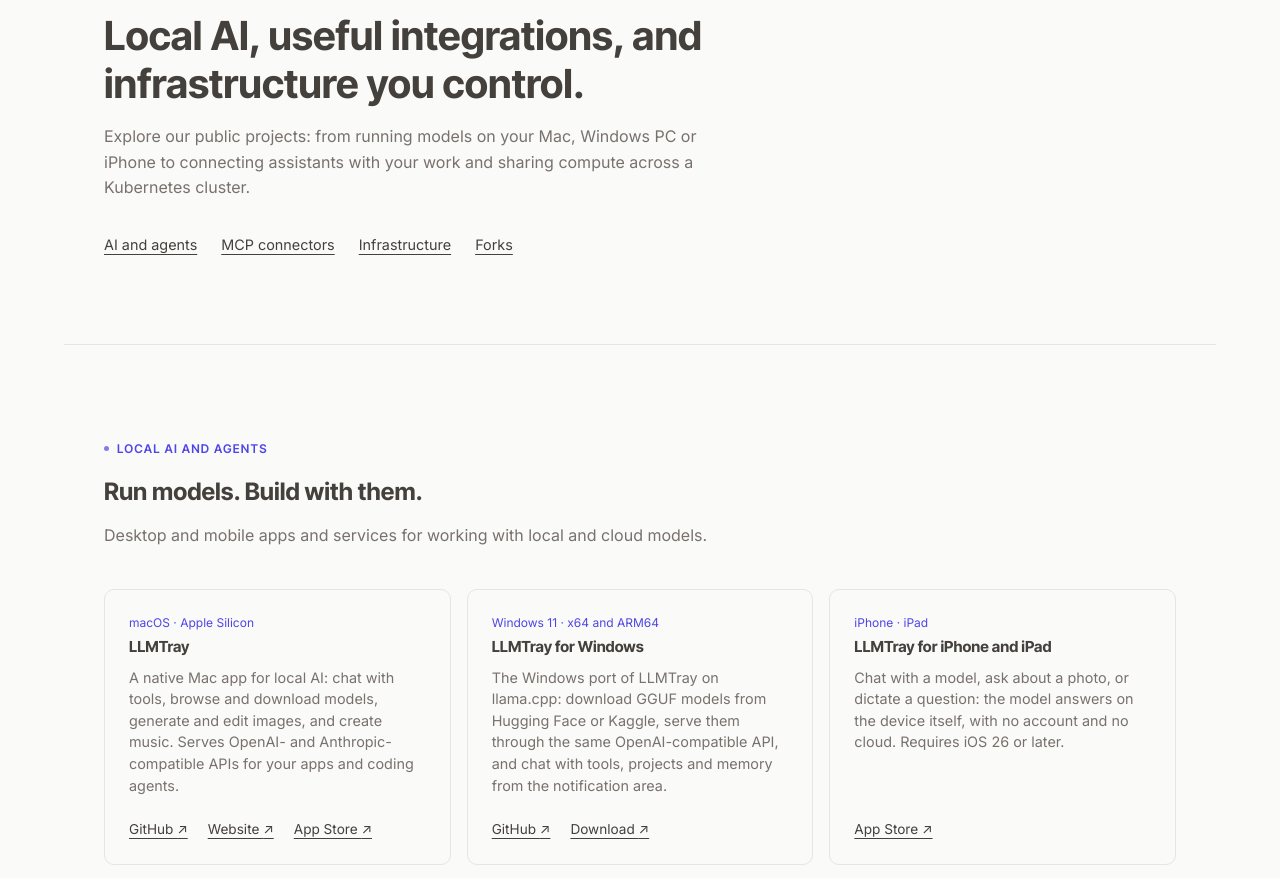
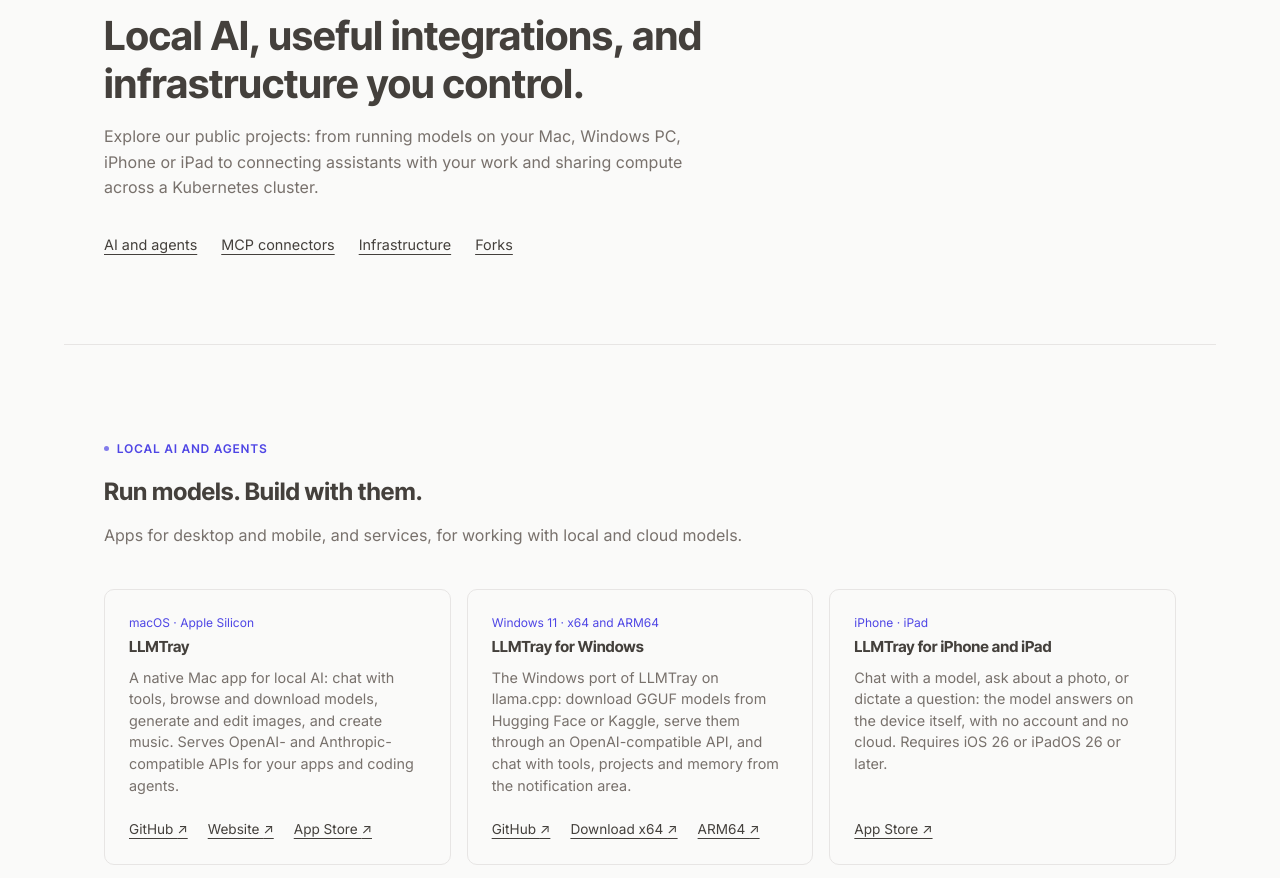
Before and after one commit to ipsupport-llc/ipsupport-llc.github.io, a plain HTML site: page index.html in a window 1280 px wide. Shown: the part 200-1078 px from the top of the page. Drawn offline with Linux system fonts and the light colour scheme.

Commit message:
Catalog: review follow-up
iPadOS 26 next to iOS 26, both Scoop installs, Windows API wording without
claiming parity, visible x64 and ARM64 download links, meta descriptions
and the catalog date updated, the code rule next to the card rules.

Co-Authored-By: Claude Opus 5.5 <noreply@anthropic.com>

```diff
--- a/index.html
+++ b/index.html
@@ -5,9 +5,9 @@
 <meta name="viewport" content="width=device-width, initial-scale=1">
 <meta name="google-site-verification" content="vPSnv-ACweVU7zedD6wmncgyS5txK4xSHu5ZJ_OzHII" />
 <title>IPSupport LLC — open source</title>
-<meta name="description" content="Open source from IPSupport LLC: local AI for Mac, a coding agent, an LLM gateway, MCP connectors, and Kubernetes infrastructure.">
+<meta name="description" content="Open source from IPSupport LLC: local AI for Mac, Windows, iPhone and iPad, a coding agent, an LLM gateway, MCP connectors, and Kubernetes infrastructure.">
 <meta property="og:title" content="IPSupport LLC — open source">
-<meta property="og:description" content="Open source from IPSupport LLC: local AI for Mac, a coding agent, an LLM gateway, MCP connectors, and Kubernetes infrastructure.">
+<meta property="og:description" content="Open source from IPSupport LLC: local AI for Mac, Windows, iPhone and iPad, a coding agent, an LLM gateway, MCP connectors, and Kubernetes infrastructure.">
 <meta property="og:type" content="website">
 <meta property="og:url" content="https://ipsupport-llc.github.io/">
 <link rel="canonical" href="https://ipsupport-llc.github.io/">
@@ -96,6 +96,7 @@ nav.primary a:hover { color: var(--fg); }
 .oss { display: grid; gap: 1rem; grid-template-columns: 1fr; margin-top: 2.5rem; }
 @media (min-width: 720px) { .oss { grid-template-columns: repeat(2, 1fr); } }
 @media (min-width: 980px) { .oss { grid-template-columns: repeat(3, 1fr); } }
+.repo code { font-family: ui-monospace, SFMono-Regular, Menlo, Consolas, monospace; font-size: 0.85em; overflow-wrap: anywhere; color: var(--fg); }
 .repo {
   display: flex; flex-direction: column; gap: 0.4rem; padding: 1.5rem;
   border: 1px solid var(--rule); border-radius: 10px; background: var(--bg); color: var(--fg);
@@ -132,7 +133,6 @@ footer.site a.mail {
 footer.site a.mail:hover { color: var(--accent); text-decoration-color: var(--accent-d); }
 .legal { font-size: 0.8rem; color: var(--muted); }
 @media (min-width: 900px) { .legal { text-align: right; } }
-.repo code { font-size: 0.85em; overflow-wrap: anywhere; color: var(--fg); }
 </style>
 </head>
 <body>
@@ -152,7 +152,7 @@ footer.site a.mail:hover { color: var(--accent); text-decoration-color: var(--ac
 <section class="shell hero">
   <p class="eyebrow">IPSupport LLC / Open source</p>
   <h1>Local AI, useful integrations, and infrastructure you control.</h1>
-  <p>Explore our public projects: from running models on your Mac, Windows PC or iPhone to connecting assistants with your work and sharing compute across a Kubernetes cluster.</p>
+  <p>Explore our public projects: from running models on your Mac, Windows PC, iPhone or iPad to connecting assistants with your work and sharing compute across a Kubernetes cluster.</p>
   <nav class="catalog-nav" aria-label="Project categories">
     <a href="#oss">AI and agents</a>
     <a href="#connectors">MCP connectors</a>
@@ -164,7 +164,7 @@ footer.site a.mail:hover { color: var(--accent); text-decoration-color: var(--ac
 <section class="shell" id="oss" aria-labelledby="oss-title">
   <p class="eyebrow">Local AI and agents</p>
   <h2 id="oss-title">Run models. Build with them.</h2>
-  <p class="section-intro">Desktop and mobile apps and services for working with local and cloud models.</p>
+  <p class="section-intro">Apps for desktop and mobile, and services, for working with local and cloud models.</p>
   <div class="oss">
     <article class="repo">
       <p class="meta">macOS · Apple Silicon</p>
@@ -179,16 +179,17 @@ footer.site a.mail:hover { color: var(--accent); text-decoration-color: var(--ac
     <article class="repo">
       <p class="meta">Windows 11 · x64 and ARM64</p>
       <h3>LLMTray for Windows</h3>
-      <p>The Windows port of LLMTray on llama.cpp: download GGUF models from Hugging Face or Kaggle, serve them through the same OpenAI-compatible API, and chat with tools, projects and memory from the notification area.</p>
+      <p>The Windows port of LLMTray on llama.cpp: download GGUF models from Hugging Face or Kaggle, serve them through an OpenAI-compatible API, and chat with tools, projects and memory from the notification area.</p>
       <div class="repo-links">
         <a href="https://github.com/ipsupport-llc/llmtray-windows" aria-label="LLMTray for Windows on GitHub">GitHub <span aria-hidden="true">↗</span></a>
-        <a href="https://github.com/ipsupport-llc/llmtray-windows/releases/latest/download/LLMTray-x64-setup.exe" aria-label="Download the LLMTray for Windows x64 installer">Download <span aria-hidden="true">↗</span></a>
+        <a href="https://github.com/ipsupport-llc/llmtray-windows/releases/latest/download/LLMTray-x64-setup.exe" aria-label="Download the LLMTray for Windows x64 installer">Download x64 <span aria-hidden="true">↗</span></a>
+        <a href="https://github.com/ipsupport-llc/llmtray-windows/releases/latest/download/LLMTray-ARM64-setup.exe" aria-label="Download the LLMTray for Windows ARM64 installer">ARM64 <span aria-hidden="true">↗</span></a>
       </div>
     </article>
     <article class="repo">
       <p class="meta">iPhone · iPad</p>
       <h3>LLMTray for iPhone and iPad</h3>
-      <p>Chat with a model, ask about a photo, or dictate a question: the model answers on the device itself, with no account and no cloud. Requires iOS 26 or later.</p>
+      <p>Chat with a model, ask about a photo, or dictate a question: the model answers on the device itself, with no account and no cloud. Requires iOS 26 or iPadOS 26 or later.</p>
       <div class="repo-links">
         <a href="https://apps.apple.com/app/id6817598741" aria-label="LLMTray for iPhone and iPad in the App Store">App Store <span aria-hidden="true">↗</span></a>
       </div>
@@ -270,7 +271,7 @@ footer.site a.mail:hover { color: var(--accent); text-decoration-color: var(--ac
     <article class="repo">
       <p class="meta">Scoop · Windows</p>
       <h3>Scoop bucket</h3>
-      <p>Install LLMTray for Windows (the portable build) and ipsupport-code with Scoop: <code>scoop bucket add ipsupport https://github.com/ipsupport-llc/scoop-bucket</code>, then <code>scoop install ipsupport/llmtray</code>.</p>
+      <p>Install LLMTray for Windows (the portable build) and ipsupport-code with Scoop: <code>scoop bucket add ipsupport https://github.com/ipsupport-llc/scoop-bucket</code>, then <code>scoop install ipsupport/llmtray</code> or <code>scoop install ipsupport/ipsupport-code</code>.</p>
       <div class="repo-links">
         <a href="https://github.com/ipsupport-llc/scoop-bucket" aria-label="Scoop bucket on GitHub">GitHub <span aria-hidden="true">↗</span></a>
       </div>
@@ -331,7 +332,7 @@ footer.site a.mail:hover { color: var(--accent); text-decoration-color: var(--ac
     <div class="legal">
       <p>IPSupport LLC<br>7533 S CENTER VIEW CT #6055<br>WEST JORDAN, UT, 84084, USA</p>
       <p><a href="tel:+13852970034">+1 (385) 297-0034</a></p>
-      <p style="margin-top: 1rem;"><a href="https://github.com/ipsupport-llc/ipsupport-llc.github.io">Source for this site</a><br>Catalog reviewed <time datetime="2026-10-29">October 29, 2026</time></p>
+      <p style="margin-top: 1rem;"><a href="https://github.com/ipsupport-llc/ipsupport-llc.github.io">Source for this site</a><br>Catalog reviewed <time datetime="2026-11-17">November 17, 2026</time></p>
       <p style="margin-top: 1rem;">&copy; 2026 IPSupport LLC</p>
     </div>
   </div>
```
